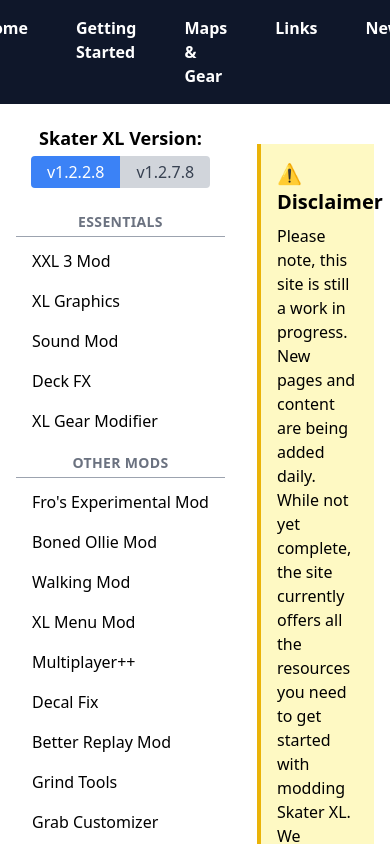
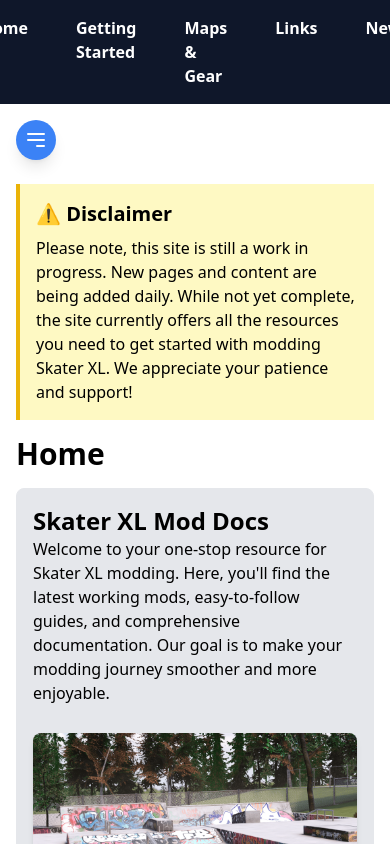
Before and after one commit to ShawnEdgell/skaterxl-mod-docs, a SvelteKit app: page / in a window 390 px wide. Shown: the top 844 px of the page. Built offline with nearby package versions, Linux system fonts and the light colour scheme.

Commit message:
mobile optimizations

```diff
--- a/src/lib/Sidebar.svelte
+++ b/src/lib/Sidebar.svelte
@@ -242,7 +242,7 @@
            class={`block text-black px-4 py-1 rounded-full ${$openCategory === category.name ? 'bg-blue-200' : 'hover:bg-gray-200'}`}>
           {category.name}
         </a>
-        <!-- {#if $openCategory === category.name}
+        {#if $openCategory === category.name}
           <ul class="list-none m-0 p-0 pl-8">
             {#each category.subcategories as sub}
               <li class="my-1">
@@ -250,7 +250,7 @@
               </li>
             {/each}
           </ul>
-        {/if} -->
+        {/if}
       </li>
     {/each}
   </ul>
@@ -263,7 +263,7 @@
           class={`block text-black px-4 py-1 rounded-full ${$openCategory === category.name ? 'bg-blue-200' : 'hover:bg-gray-200'}`}>
          {category.name}
         </a>
-         <!-- {#if $openCategory === category.name}
+         {#if $openCategory === category.name}
           <ul class="list-none m-0 p-0 pl-8">
             {#each category.subcategories as sub}
               <li class="my-1">
@@ -271,7 +271,7 @@
               </li>
             {/each}
           </ul>
-        {/if} -->
+        {/if}
       </li>
     {/each}
   </ul>
--- a/src/routes/+layout.svelte
+++ b/src/routes/+layout.svelte
@@ -5,22 +5,22 @@
   import Sidebar from '$lib/Sidebar.svelte';
   import '../app.css';
 
+  let isSidebarVisible = true; // Default to true for SSR or initial load
   let modal, modalImg;
 
-  // Declare a reactive variable for zoom
-  let isZoomed = false;
+  function toggleSidebar() {
+    isSidebarVisible = !isSidebarVisible;
+  }
 
   function openModal(src, alt) {
     modal.style.display = "block";
     modalImg.src = src;
     modalImg.alt = alt || 'Zoomed image';
-    isZoomed = false;
   }
 
   function closeModal(event) {
     if (event.target.classList.contains('close') || event.target === modal) {
       modal.style.display = "none";
-      isZoomed = false;
     }
   }
 
@@ -28,34 +28,58 @@
     modal = document.getElementById("imageModal");
     modalImg = document.getElementById("modalContent");
 
+    // Adjust sidebar visibility based on viewport width
+    const checkSidebarVisibility = () => {
+      // Example breakpoint check; adjust as needed
+      isSidebarVisible = window.innerWidth > 768;
+    };
+
+    window.addEventListener('resize', checkSidebarVisibility);
+    // Initial check to set sidebar state correctly on client load
+    checkSidebarVisibility();
+
     document.body.addEventListener('click', event => {
-    // Check if the clicked image is within the header
-    const isInsideHeader = event.target.closest('header') !== null;
-
-    if (event.target.tagName === 'IMG' && !event.target.classList.contains('no-modal') && !isInsideHeader) {
-      openModal(event.target.src, event.target.alt);
-    }
-  });
-
+      const isInsideHeader = event.target.closest('header') !== null;
+      if (event.target.tagName === 'IMG' && !isInsideHeader) {
+        openModal(event.target.src, event.target.alt);
+      }
+    });
 
     modal.addEventListener('click', closeModal);
+
+    return () => {
+      window.removeEventListener('resize', checkSidebarVisibility);
+    };
   });
+</script>
 
-  function toggleZoom() {
-    isZoomed = !isZoomed;
-  }
-</script>
 
 
 <div class="flex flex-col h-screen">
   <Header />
   <div class="flex flex-row flex-grow overflow-hidden">
-    <Sidebar />
+    {#if isSidebarVisible}
+      <Sidebar />
+    {/if}
     <main class="flex-grow p-4 overflow-auto">
+      <button class="p-2 rounded-full bg-blue-500 text-white shadow-lg md:hidden focus:outline-none focus:ring-2 focus:ring-blue-300 focus:ring-offset-2 hover:bg-blue-600 transition duration-150 ease-in-out" on:click={toggleSidebar}>
+        {#if isSidebarVisible}
+          <!-- Icon for "Hide Sidebar" -->
+          <svg xmlns="http://www.w3.org/2000/svg" class="h-6 w-6" fill="none" viewBox="0 0 24 24" stroke="currentColor">
+            <path stroke-linecap="round" stroke-linejoin="round" stroke-width="2" d="M6 18L18 6M6 6l12 12" />
+          </svg>
+        {:else}
+          <!-- Icon for "Show Sidebar" -->
+          <svg xmlns="http://www.w3.org/2000/svg" class="h-6 w-6" fill="none" viewBox="0 0 24 24" stroke="currentColor">
+            <path stroke-linecap="round" stroke-linejoin="round" stroke-width="2" d="M4 6h16M4 12h16m-7 6h7" />
+          </svg>
+        {/if}
+      </button>
       <slot></slot> <!-- Main content -->
     </main>
   </div>
 </div>
+
 
 <!-- Modal for image viewing -->
 <div id="imageModal" class="fixed inset-0 z-50 hidden overflow-auto bg-black bg-opacity-90 p-[50px_15px]" onclick={closeModal}>
```
